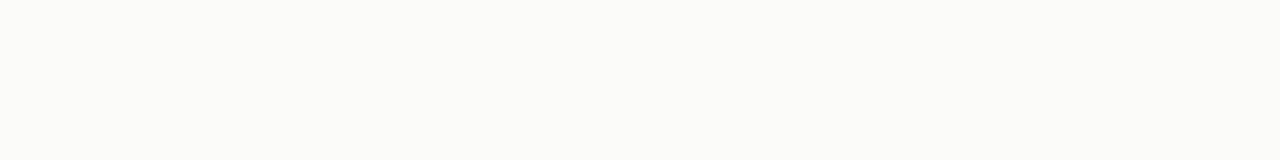
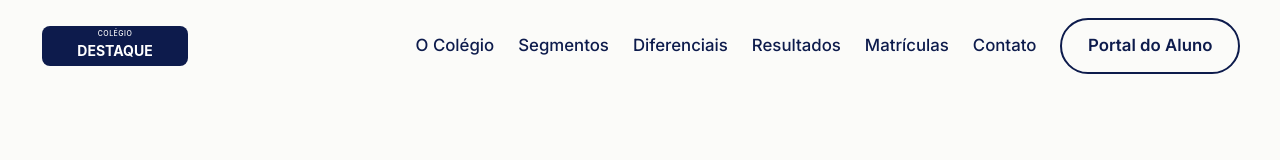
Before and after one commit to alvarengaeduardoalvarenga-byte/destaque-site, a plain HTML site: page index.html in a window 1280 px wide. Drawn offline with Linux system fonts and the light colour scheme.

Commit message:
feat: sticky condensing header with mobile menu

```diff
--- a/css/styles.css
+++ b/css/styles.css
@@ -20,7 +20,7 @@
 body {
   margin: 0; background: var(--bg); color: var(--ink);
   font-family: var(--font-body); font-size: 1.05rem; line-height: 1.6;
-  -webkit-font-smoothing: antialiased;
+  -webkit-font-smoothing: antialiased; padding-top: 84px;
 }
 h1,h2,h3 { font-family: var(--font-display); color: var(--navy); line-height: 1.1; font-weight: 600; }
 img { max-width: 100%; display: block; }
@@ -35,3 +35,26 @@
   html { scroll-behavior: auto; }
   .reveal { opacity: 1; transform: none; transition: none; }
 }
+.site-header { position: fixed; inset: 0 0 auto 0; z-index: 50;
+  transition: background .3s ease, box-shadow .3s ease, padding .3s ease; padding-block: 1.1rem; }
+.site-header.condensed { background: rgba(251,251,249,.85); backdrop-filter: blur(10px);
+  box-shadow: 0 1px 0 var(--line); padding-block: .55rem; }
+.header-inner { display: flex; align-items: center; gap: var(--s-3); }
+.main-nav { margin-left: auto; display: flex; gap: var(--s-3); font-weight: 500; }
+.main-nav a { text-decoration: none; color: var(--navy); position: relative; padding: .25rem 0; }
+.main-nav a::after { content: ''; position: absolute; left: 0; bottom: -2px; width: 0; height: 2px;
+  background: var(--green); transition: width .25s ease; }
+.main-nav a:hover::after { width: 100%; }
+.btn { display: inline-flex; align-items: center; justify-content: center; gap: .5rem;
+  border-radius: 999px; padding: .8rem 1.6rem; font-weight: 600; text-decoration: none;
+  border: 2px solid transparent; cursor: pointer; transition: transform .2s ease, background .2s ease; }
+.btn:hover { transform: translateY(-2px); }
+.btn-primary { background: var(--orange); color: #fff; }
+.btn-outline { border-color: var(--navy); color: var(--navy); background: transparent; }
+.nav-toggle { display: none; font-size: 1.5rem; background: none; border: 0; color: var(--navy); }
+@media (max-width: 860px) {
+  .main-nav, .header-inner > .btn-outline { display: none; }
+  .nav-toggle { display: block; margin-left: auto; }
+  .main-nav.open { display: flex; flex-direction: column; position: absolute; top: 100%; right: 1.25rem;
+    background: #fff; padding: var(--s-2); border-radius: var(--radius); box-shadow: 0 12px 40px rgba(0,0,0,.12); }
+}
--- a/index.html
+++ b/index.html
@@ -11,6 +11,21 @@
   <link rel="stylesheet" href="css/styles.css" />
 </head>
 <body>
+  <header class="site-header" id="top">
+    <div class="container header-inner">
+      <a class="brand" href="#top"><img src="assets/logos/destaque.svg" alt="Colégio Destaque" width="150" height="44"></a>
+      <nav class="main-nav" aria-label="Menu principal">
+        <a href="#colegio">O Colégio</a>
+        <a href="#segmentos">Segmentos</a>
+        <a href="#diferenciais">Diferenciais</a>
+        <a href="#resultados">Resultados</a>
+        <a href="#form">Matrículas</a>
+        <a href="#contatos">Contato</a>
+      </nav>
+      <a class="btn btn-outline" href="#" target="_blank" rel="noopener">Portal do Aluno</a>
+      <button class="nav-toggle" aria-label="Abrir menu" aria-expanded="false">☰</button>
+    </div>
+  </header>
   <main id="app"><!-- seções entram nas próximas tasks --></main>
   <script type="module" src="js/main.js"></script>
 </body>
--- /dev/null
+++ b/js/effects.js
@@ -0,0 +1,14 @@
+export function initHeaderCondense() {
+  const header = document.querySelector('.site-header');
+  const onScroll = () => header.classList.toggle('condensed', window.scrollY > 24);
+  onScroll();
+  window.addEventListener('scroll', onScroll, { passive: true });
+
+  const toggle = document.querySelector('.nav-toggle');
+  const nav = document.querySelector('.main-nav');
+  toggle?.addEventListener('click', () => {
+    const open = nav.classList.toggle('open');
+    toggle.setAttribute('aria-expanded', String(open));
+  });
+  nav?.querySelectorAll('a').forEach(a => a.addEventListener('click', () => nav.classList.remove('open')));
+}
--- a/js/main.js
+++ b/js/main.js
@@ -1,2 +1,2 @@
-// main.js — orquestração entra nas próximas tasks
-console.log('Destaque site carregado');
+import { initHeaderCondense } from './effects.js';
+initHeaderCondense();
```
Also changed, not shown: assets/logos/destaque.svg (added).
